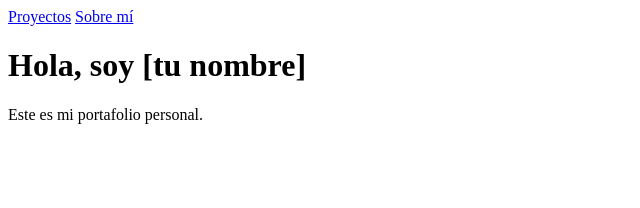
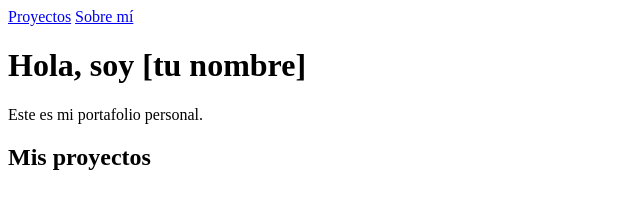
Before and after one commit to Sergioguti38/Talller, a plain HTML site: page index.html in a window 1280 px wide. Shown: the whole page, without its empty margins (0-640 px from the left). Drawn offline with Linux system fonts and the light colour scheme.

Commit message:
feat(estructura): agrega seccion de proyectos al contenido principal

```diff
--- a/index.html
+++ b/index.html
@@ -13,5 +13,11 @@
 </header>
   <h1>Hola, soy [tu nombre]</h1>
   <p>Este es mi portafolio personal.</p>
+  <main>
+  <section id="proyectos">
+    <h2>Mis proyectos</h2>
+  </section>
+</main>
+
 </body>
 </html>
```
